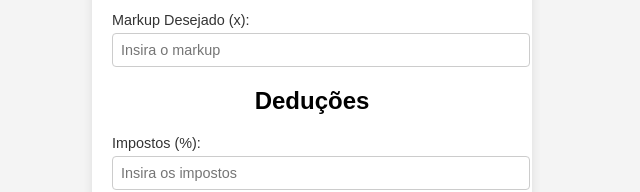
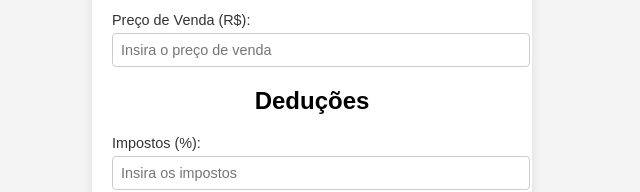
Before and after one commit to danielbsatos/precificacao, a plain HTML site: page index.html in a window 1280 px wide. Shown: the part 213-405 px from the top of the page, 328-968 px from the left. Drawn offline with Linux system fonts and the light colour scheme.

Commit message:
Update index.html

```diff
--- a/index.html
+++ b/index.html
@@ -10,16 +10,16 @@
     <div class="calculator">
         <h1>Calculadora de Precificação</h1>
 
-        <!-- Custo e Markup -->
+        <!-- Custo e Preço de venda -->
         <div class="input-group">
             <label for="custo">Custo do Produto (R$):</label>
             <input type="number" id="custo" placeholder="Insira o custo">
         </div>
 
         <div class="input-group">
-            <label for="markup">Markup Desejado (x):</label>
-            <input type="number" id="markup" placeholder="Insira o markup">
-        </div>
+    <label for="precoVenda">Preço de Venda (R$):</label>
+    <input type="number" id="precoVenda" placeholder="Insira o preço de venda">
+    </div>
 
         <!-- Deduções -->
         <h2>Deduções</h2>
```
